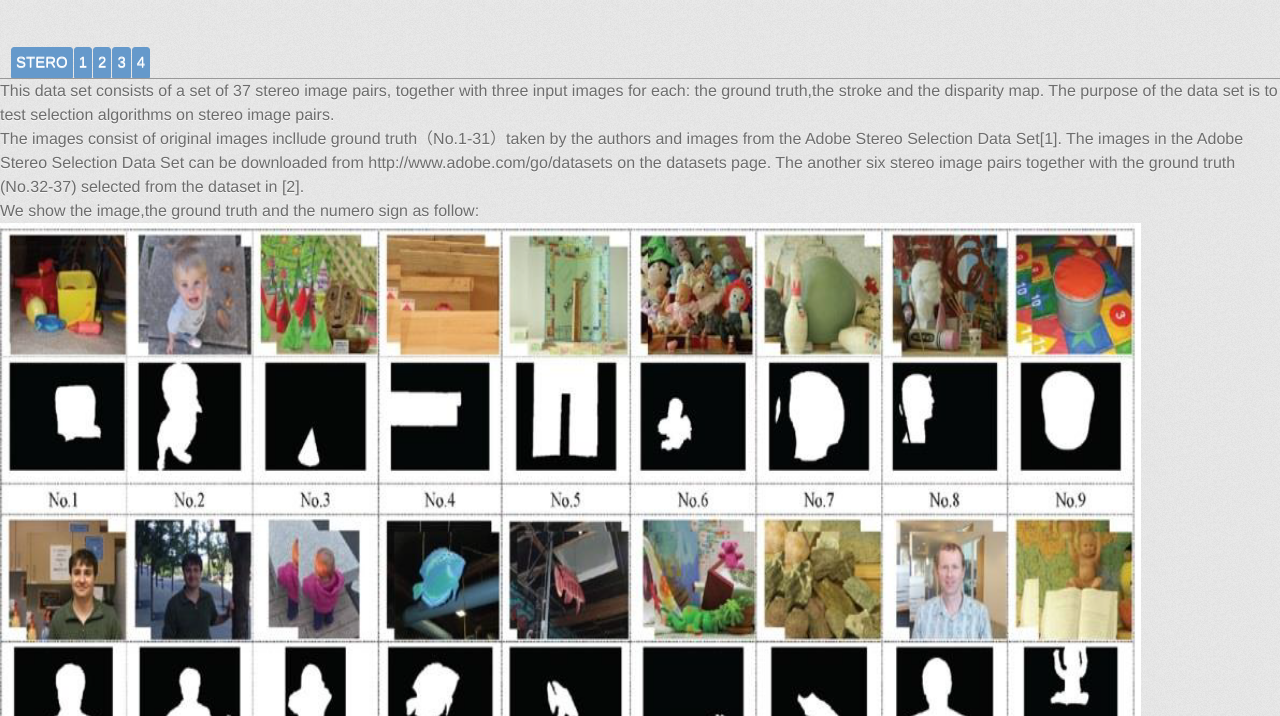
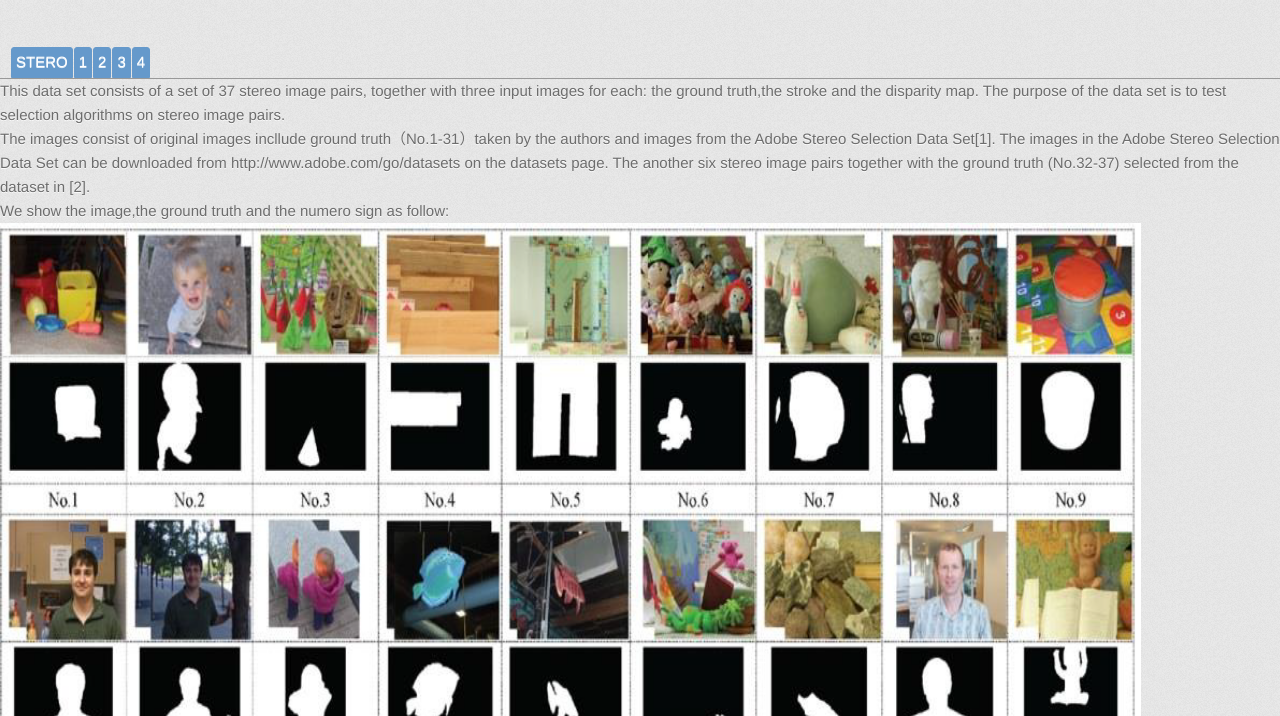
Before and after one commit to ilabqy/ilabqy.github.io, a plain HTML site: page index.html in a window 1280 px wide. Shown: the part 84-800 px from the top of the page. Drawn offline with Linux system fonts and the light colour scheme; a web font is replaced by a local one.

Commit message:
Update index.html

```diff
--- a/index.html
+++ b/index.html
@@ -75,7 +75,7 @@
     </section>
 
     <section class="main-content">
-    <span>This data set consists of a set of 37 stereo image pairs, together with
+    <span style="font-size:15px;">This data set consists of a set of 37 stereo image pairs, together with
     three input images for each: the ground truth,the stroke and the disparity map.
     The purpose of the data set is to test selection algorithms on stereo image pairs. </br>
      The images consist of original images incllude ground truth（No.1-31）taken by the
```
